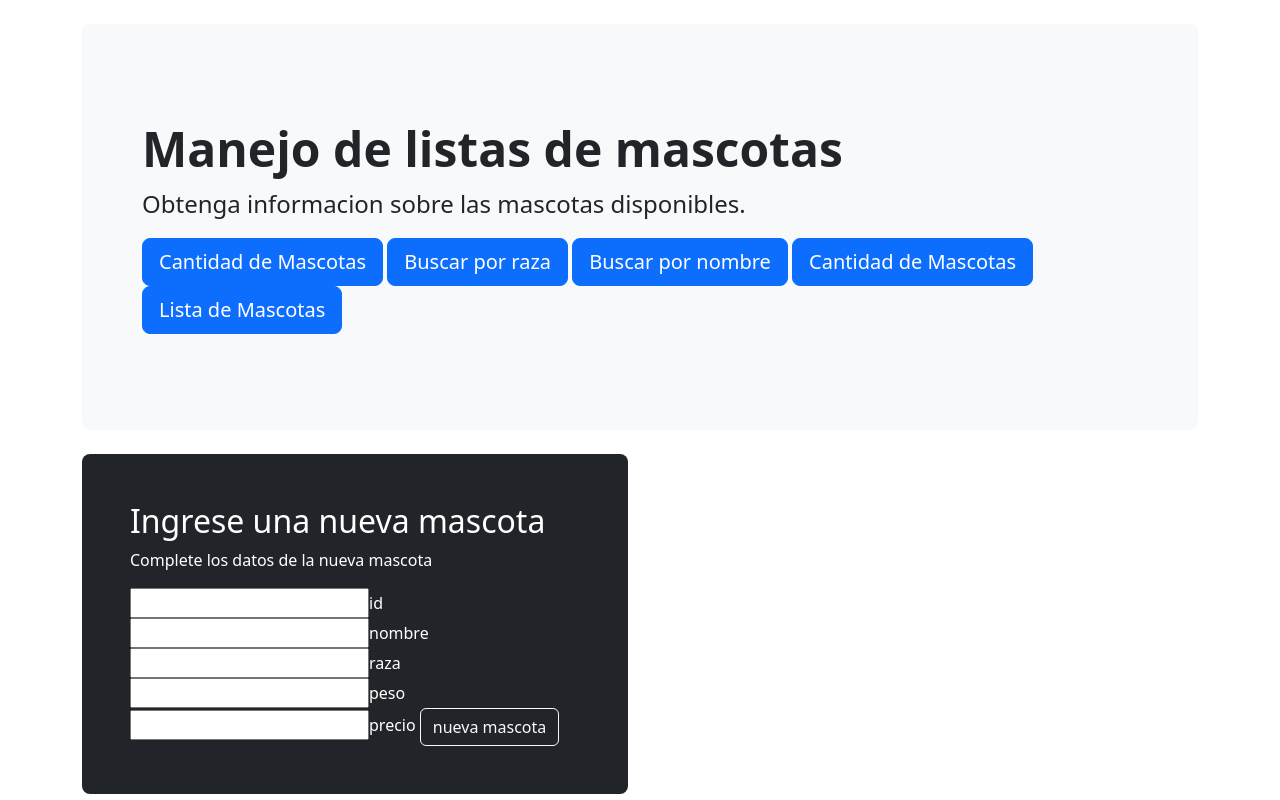
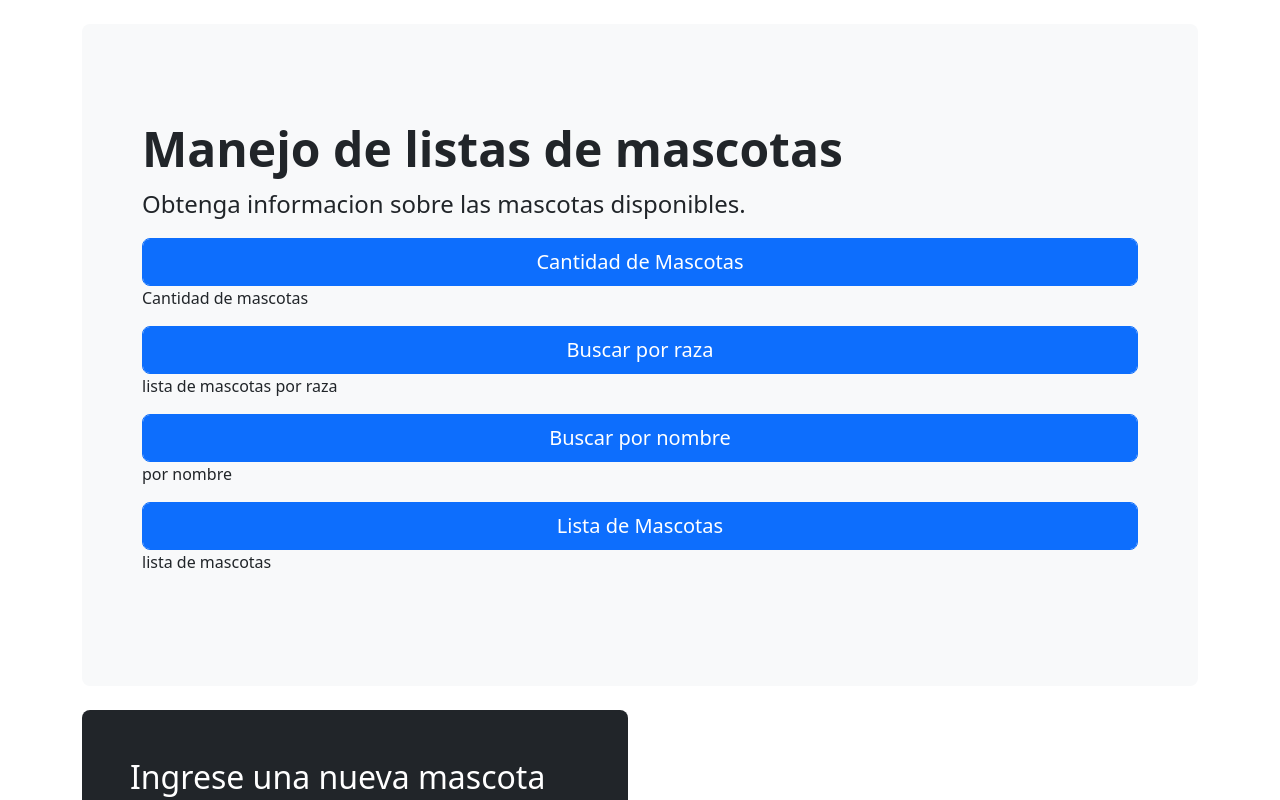
Before and after one commit to martinemoyano/prueba-DOM, a plain HTML site: page index.html in a window 1280 px wide. Shown: the top 800 px of the page. Drawn offline with nearby package versions, Linux system fonts and the light colour scheme.

Commit message:
funciona al 50 porciento

```diff
--- a/index.html
+++ b/index.html
@@ -9,7 +9,9 @@
   <title>Pruebas JS</title>
   <!doctype html>
   <html lang="en">
- <link href="https://cdn.jsdelivr.net/npm/bootstrap@5.2.0/dist/css/bootstrap.min.css" rel="stylesheet" integrity="sha384-gH2yIJqKdNHPEq0n4Mqa/HGKIhSkIHeL5AyhkYV8i59U5AR6csBvApHHNl/vI1Bx" crossorigin="anonymous">
+  <link href="https://cdn.jsdelivr.net/npm/bootstrap@5.2.0/dist/css/bootstrap.min.css" rel="stylesheet"
+    integrity="sha384-gH2yIJqKdNHPEq0n4Mqa/HGKIhSkIHeL5AyhkYV8i59U5AR6csBvApHHNl/vI1Bx" crossorigin="anonymous">
+
   <head>
     <meta charset="utf-8">
     <meta name="viewport" content="width=device-width, initial-scale=1">
@@ -33,12 +35,22 @@
         <div class="container-fluid py-5">
           <h1 class="display-5 fw-bold">Manejo de listas de mascotas</h1>
           <p class="col-md-8 fs-4">Obtenga informacion sobre las mascotas disponibles.</p>
-        <button class="btn btn-primary btn-lg" onclick="cantidadMascotas()" type="button">Cantidad de Mascotas</button>
-        <button class="btn btn-primary btn-lg" onclick="buscarRaza()" type="button">Buscar por raza</button>
-        <button class="btn btn-primary btn-lg" onclick="buscarMascota()" type="button">Buscar por nombre</button>
-        <button class="btn btn-primary btn-lg" onclick="cantidadMascotas()" type="button">Cantidad de Mascotas</button>
-        <button class="btn btn-primary btn-lg" onclick="mostrarListaConDatos()" type="button">Lista de Mascotas</button>
+          <button class="btn btn-primary btn-lg form-control" onclick="cantidadMascotas()" type="button">Cantidad de
+            Mascotas</button><br>
+            <p id="cantidad">Cantidad de mascotas</p>
+          <button class="btn btn-primary btn-lg form-control" onclick="buscarRaza()" type="button">Buscar por
+            raza</button>
+            <p id="porRaza">lista de mascotas por raza</p>
+          <button class="btn btn-primary btn-lg form-control" onclick="buscarMascota()" type="button">Buscar por
+            nombre</button>
+            <p id="porNombre">por nombre</p>
+          <button class="btn btn-primary btn-lg form-control" onclick="mostrarListaConDatos()" type="button">Lista de
+            Mascotas</button>
+            <p id="listaMascotas">lista de mascotas</p>
         </div>
+      </div>
+      <div>
+
       </div>
 
       <div class="row align-items-md-stretch">
@@ -46,12 +58,12 @@
           <div class="h-100 p-5 text-white bg-dark rounded-3">
             <h2>Ingrese una nueva mascota</h2>
             <p>Complete los datos de la nueva mascota</p>
-          <input type="number" id="identificacion">id
-          <input type="text" id="nombre">nombre
-          <input type="text" id="raza">raza
-          <input type="number" id="peso">peso
-          <input type="number" id="precio">precio
-          <button class="btn btn-outline-light" onclick="mascotaNueva()" type="button">nueva mascota</button>
+            <input class="form-control" type="number" id="identificacion">id
+            <input class="form-control" type="text" id="nombre">nombre
+            <input class="form-control" type="text" id="raza">raza
+            <input class="form-control" type="number" id="peso">peso
+            <input class="form-control" type="number" id="precio">precio <br>
+            <button class="btn btn-outline-light" onclick="mascotaNueva()" type="button">enviar informacion</button>
           </div>
         </div>
         <!-- <div class="col-md-6">
@@ -79,7 +91,9 @@
 
   <!-- <script src="array-pruebas.js"></script> -->
   <script src="pruebas-DOM.js"></script>
-  <script src="https://cdn.jsdelivr.net/npm/bootstrap@5.2.0/dist/js/bootstrap.bundle.min.js" integrity="sha384-A3rJD856KowSb7dwlZdYEkO39Gagi7vIsF0jrRAoQmDKKtQBHUuLZ9AsSv4jD4Xa" crossorigin="anonymous"></script>
+  <script src="https://cdn.jsdelivr.net/npm/bootstrap@5.2.0/dist/js/bootstrap.bundle.min.js"
+    integrity="sha384-A3rJD856KowSb7dwlZdYEkO39Gagi7vIsF0jrRAoQmDKKtQBHUuLZ9AsSv4jD4Xa" crossorigin="anonymous">
+  </script>
 </body>
 
 </html>
--- a/pruebas-DOM.js
+++ b/pruebas-DOM.js
@@ -32,8 +32,10 @@ function mascotaNueva() {
 
 // FUNCIONA. Muestra el listado y da la opcion de elegir una mascota para adoptar. Error en linea 38. [object]
 function mostrarListaConDatos() {
-    mascotas.forEach(mascota => console.log(
-        `numero: ${mascota.id} nombre: ${mascota.nombre} raza: ${mascota.raza} edad: ${mascota.edad} años precio: $${mascota.precio} `));
+let mensaje=(
+   mascotas.forEach(mascota => console.log(
+        `numero: ${mascota.id} nombre: ${mascota.nombre} raza: ${mascota.raza} edad: ${mascota.edad} años precio: $${mascota.precio} `)));
+        document.getElementById("listaMascotas").innerHTML=mensaje;
     // let eleccion = prompt("elija que mascota quiere comprar");
     // if (eleccion = mascotas.find(mascota => mascota.nombre === eleccion)) {
     //     console.log(`gracias por comprar a  ${JSON.stringify(eleccion)}`);
@@ -57,16 +59,23 @@ function agregarMascota() {
 
 // FUNCIONA
 function cantidadMascotas() {
-    console.log("hay " + mascotas.length + " mascotas en la lista")
-
+   let mensaje=`hay ${mascotas.length} mascotas en la lista`
+document.getElementById("cantidad").innerHTML=mensaje;
+console.log(mensaje);
 }
 
 // FUNCIONA
 function buscarMascota() {
     let buscar = prompt("escriba el nombre de la mascota a buscar");
     const resultado = mascotas.find((mascota) => mascota.nombre == buscar);
-    console.log (JSON.stringify(resultado));
+    if (undefined){
+        let mensaje="no existe";
+    }else{
 
+
+   let mensaje= (JSON.stringify(resultado));
+    document.getElementById("porNombre").innerHTML=mensaje;
+    }
 
 }
 
@@ -74,5 +83,8 @@ function buscarMascota() {
 function buscarRaza() {
     let buscarPorRaza = prompt("ingrese la raza");
     const resultado2 = mascotas.filter((mascota) => mascota.raza == buscarPorRaza);
-    console.log(JSON.stringify(resultado2));
+    let mensaje= (JSON.stringify(resultado2));
+
+    document.getElementById("porRaza").innerHTML=mensaje;
+
 }
```
Lines whose indentation alone changed are shown as unchanged.
